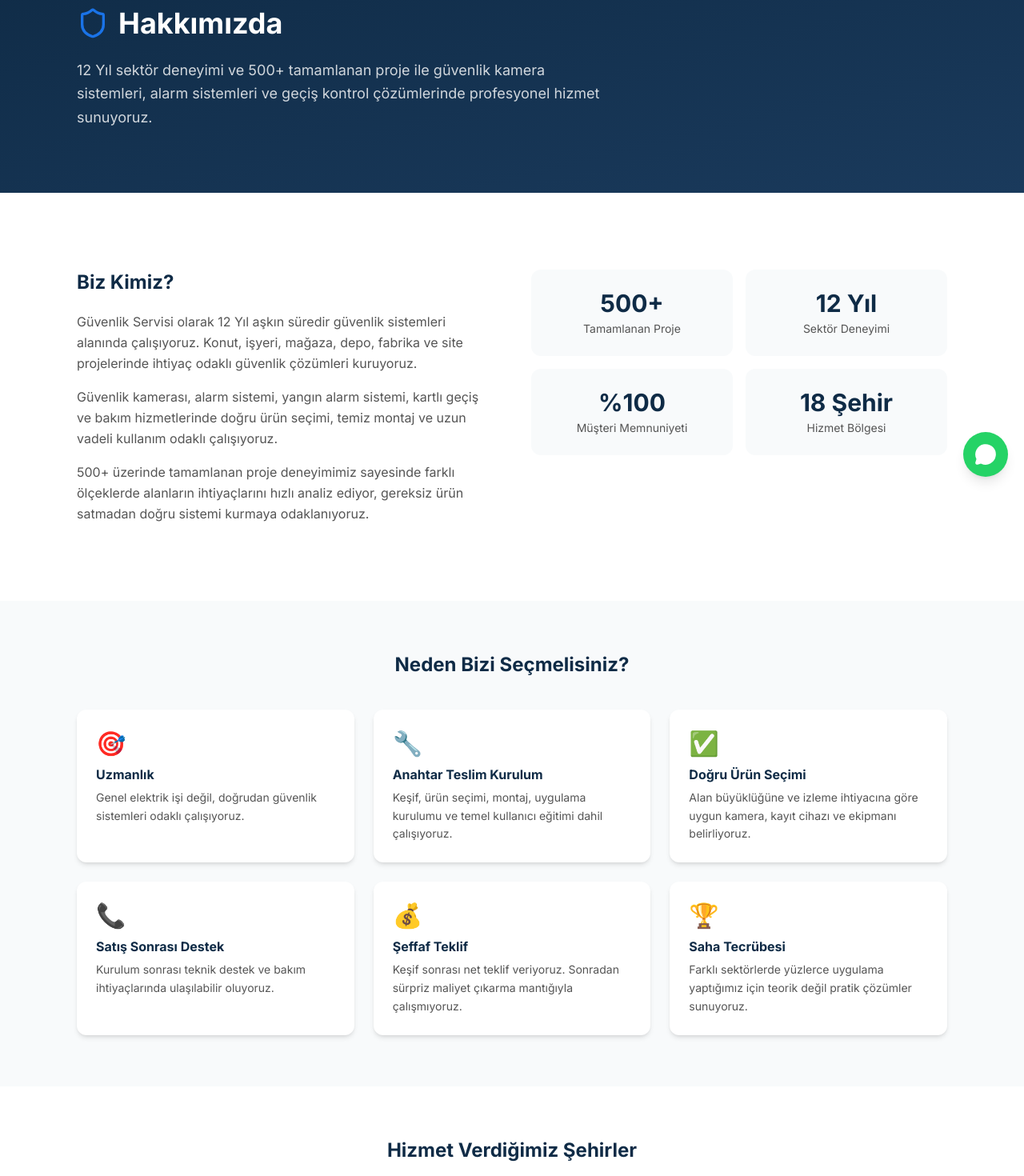
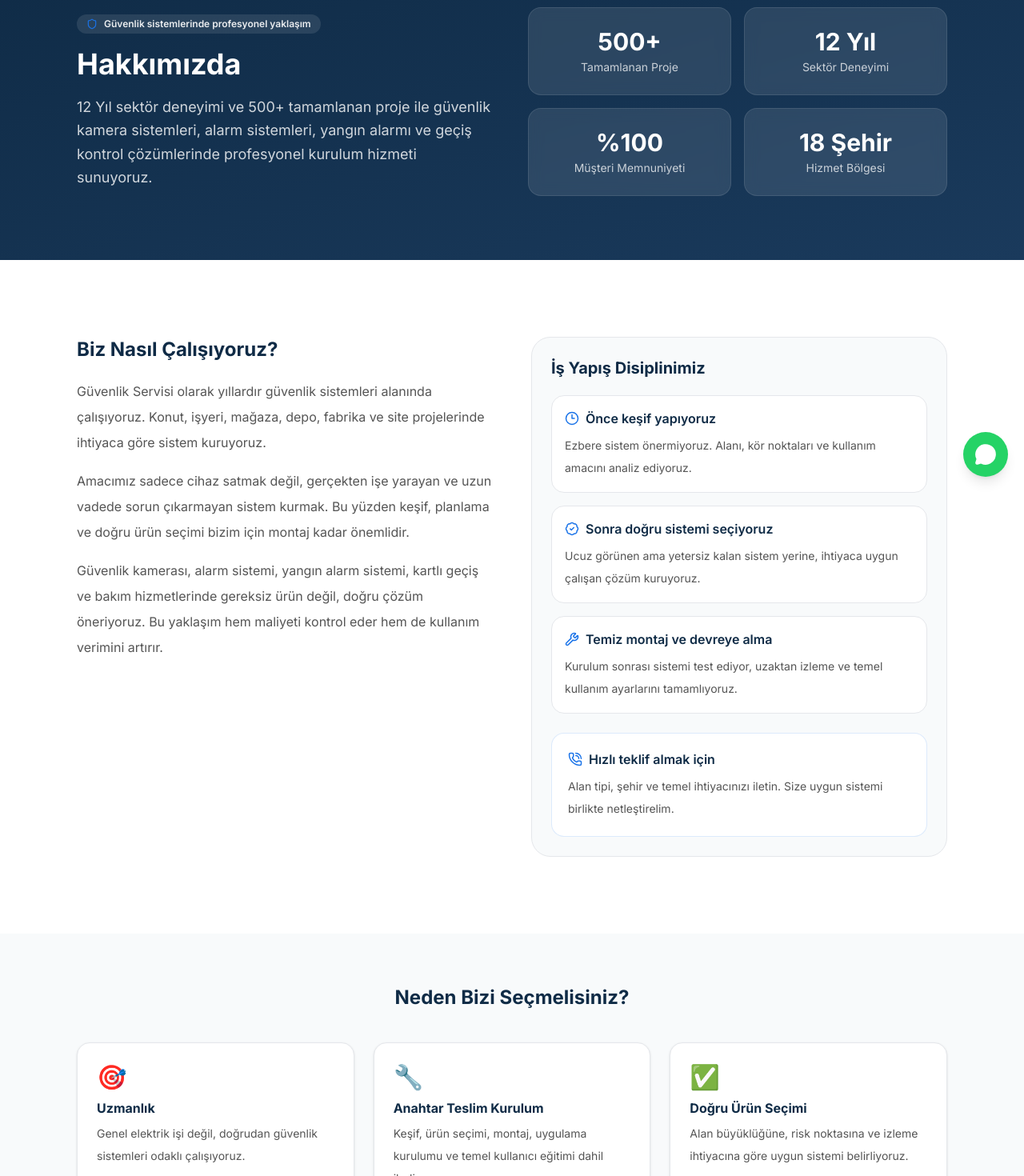
Before and after one commit to Alfasoylu/guvenlikservisi, a Next.js app: page /hakkimizda in a window 1280 px wide. Shown: the part 180-1650 px from the top of the page at 80% size. Built offline with nearby package versions, Linux system fonts and the light colour scheme.

Commit message:
Revise Hakkımızda page content and layout
Updated the content and structure of the Hakkımızda page, enhancing the service descriptions and adding new sections for clarity.

```diff
--- a/src/app/hakkimizda/page.tsx
+++ b/src/app/hakkimizda/page.tsx
@@ -1,6 +1,6 @@
 import type { Metadata } from "next";
 import Link from "next/link";
-import { Shield, CheckCircle } from "lucide-react";
+import { Shield, CheckCircle, BadgeCheck, Clock3, Wrench, PhoneCall } from "lucide-react";
 import { Container } from "@/components/ui/Container";
 import CTASection from "@/components/sections/CTASection";
 import { siteConfig } from "@/data/site-config";
@@ -10,9 +10,60 @@ import { generateLocalBusinessSchema, generateBreadcrumbSchema } from "@/lib/sch
 export const metadata: Metadata = {
   title: "Hakkımızda | Güvenlik Servisi",
   description:
-    "12 yıllık sektör deneyimi ve 500+ tamamlanan proje ile güvenlik kamera, alarm ve geçiş kontrol sistemlerinde profesyonel kurulum hizmeti sunuyoruz.",
+    "Güvenlik kamera sistemleri, alarm sistemleri ve geçiş kontrol çözümlerinde profesyonel keşif, doğru ürün seçimi ve anahtar teslim kurulum hizmeti sunuyoruz.",
   alternates: { canonical: "https://guvenlikservisi.com/hakkimizda" },
 };
+
+const guvenKartlari = [
+  {
+    icon: "🎯",
+    title: "Uzmanlık",
+    desc: "Genel elektrik işi değil, doğrudan güvenlik sistemleri odaklı çalışıyoruz.",
+  },
+  {
+    icon: "🔧",
+    title: "Anahtar Teslim Kurulum",
+    desc: "Keşif, ürün seçimi, montaj, uygulama kurulumu ve temel kullanıcı eğitimi dahil ilerliyoruz.",
+  },
+  {
+    icon: "✅",
+    title: "Doğru Ürün Seçimi",
+    desc: "Alan büyüklüğüne, risk noktasına ve izleme ihtiyacına göre uygun sistemi belirliyoruz.",
+  },
+  {
+    icon: "📞",
+    title: "Satış Sonrası Destek",
+    desc: "Kurulumdan sonra teknik destek ve bakım ihtiyaçlarında ulaşılabilir oluyoruz.",
+  },
+  {
+    icon: "💰",
+    title: "Şeffaf Teklif",
+    desc: "Keşif sonrası net teklif veriyoruz. Sonradan sürpriz maliyet çıkarma mantığıyla çalışmıyoruz.",
+  },
+  {
+    icon: "🏆",
+    title: "Saha Tecrübesi",
+    desc: "Farklı alanlarda yaptığımız uygulamalar sayesinde teorik değil, pratik çözümler sunuyoruz.",
+  },
+];
+
+const surecMaddeleri = [
+  {
+    icon: <Clock3 size={18} className="text-accent" />,
+    title: "Önce keşif yapıyoruz",
+    desc: "Ezbere sistem önermiyoruz. Alanı, kör noktaları ve kullanım amacını analiz ediyoruz.",
+  },
+  {
+    icon: <BadgeCheck size={18} className="text-accent" />,
+    title: "Sonra doğru sistemi seçiyoruz",
+    desc: "Ucuz görünen ama yetersiz kalan sistem yerine, ihtiyaca uygun çalışan çözüm kuruyoruz.",
+  },
+  {
+    icon: <Wrench size={18} className="text-accent" />,
+    title: "Temiz montaj ve devreye alma",
+    desc: "Kurulum sonrası sistemi test ediyor, uzaktan izleme ve temel kullanım ayarlarını tamamlıyoruz.",
+  },
+];
 
 export default function HakkimizdaSayfasi() {
   const lbSchema = generateLocalBusinessSchema();
@@ -46,44 +97,20 @@ export default function HakkimizdaSayfasi() {
 
       <section className="bg-gradient-to-br from-primary to-[#1A3A5C] text-white py-16 md:py-20">
         <Container>
-          <div className="flex items-center gap-3 mb-6">
-            <Shield size={40} className="text-accent" />
-            <h1 className="text-3xl sm:text-4xl font-bold">Hakkımızda</h1>
-          </div>
+          <div className="grid grid-cols-1 items-center gap-10 lg:grid-cols-2">
+            <div>
+              <div className="mb-4 inline-flex items-center gap-2 rounded-full bg-white/10 px-3 py-1 text-xs font-semibold text-white/90">
+                <Shield size={14} className="text-accent" />
+                Güvenlik sistemlerinde profesyonel yaklaşım
+              </div>
 
-          <p className="text-white/80 text-lg max-w-2xl leading-relaxed">
-            {siteConfig.stats.experience} sektör deneyimi ve {siteConfig.stats.projects} tamamlanan
-            proje ile güvenlik kamera sistemleri, alarm sistemleri ve geçiş kontrol çözümlerinde
-            profesyonel hizmet sunuyoruz.
-          </p>
-        </Container>
-      </section>
+              <h1 className="mb-4 text-3xl sm:text-4xl font-bold leading-tight">Hakkımızda</h1>
 
-      <section className="py-16 md:py-24 bg-white">
-        <Container>
-          <div className="grid grid-cols-1 lg:grid-cols-2 gap-12 items-start">
-            <div>
-              <h2 className="text-2xl font-bold text-primary mb-5">Biz Kimiz?</h2>
-
-              <div className="space-y-4 text-text-light leading-relaxed">
-                <p>
-                  Güvenlik Servisi olarak {siteConfig.stats.experience} aşkın süredir güvenlik
-                  sistemleri alanında çalışıyoruz. Konut, işyeri, mağaza, depo, fabrika ve site
-                  projelerinde ihtiyaç odaklı güvenlik çözümleri kuruyoruz.
-                </p>
-
-                <p>
-                  Güvenlik kamerası, alarm sistemi, yangın alarm sistemi, kartlı geçiş ve bakım
-                  hizmetlerinde doğru ürün seçimi, temiz montaj ve uzun vadeli kullanım odaklı
-                  çalışıyoruz.
-                </p>
-
-                <p>
-                  {siteConfig.stats.projects} üzerinde tamamlanan proje deneyimimiz sayesinde farklı
-                  ölçeklerde alanların ihtiyaçlarını hızlı analiz ediyor, gereksiz ürün satmadan
-                  doğru sistemi kurmaya odaklanıyoruz.
-                </p>
-              </div>
+              <p className="max-w-2xl text-lg leading-relaxed text-white/80">
+                {siteConfig.stats.experience} sektör deneyimi ve {siteConfig.stats.projects} tamamlanan
+                proje ile güvenlik kamera sistemleri, alarm sistemleri, yangın alarmı ve geçiş
+                kontrol çözümlerinde profesyonel kurulum hizmeti sunuyoruz.
+              </p>
             </div>
 
             <div className="grid grid-cols-2 gap-4">
@@ -93,9 +120,12 @@ export default function HakkimizdaSayfasi() {
                 { value: siteConfig.stats.satisfaction, label: "Müşteri Memnuniyeti" },
                 { value: `${siteConfig.serviceCityCount} Şehir`, label: "Hizmet Bölgesi" },
               ].map((stat, i) => (
-                <div key={i} className="bg-surface rounded-xl p-6 text-center">
-                  <div className="text-3xl font-bold text-primary mb-1">{stat.value}</div>
-                  <div className="text-text-light text-sm">{stat.label}</div>
+                <div
+                  key={i}
+                  className="rounded-2xl border border-white/10 bg-white/10 p-6 text-center backdrop-blur-sm"
+                >
+                  <div className="mb-1 text-3xl font-bold text-white">{stat.value}</div>
+                  <div className="text-sm text-white/75">{stat.label}</div>
                 </div>
               ))}
             </div>
@@ -103,67 +133,100 @@ export default function HakkimizdaSayfasi() {
         </Container>
       </section>
 
-      <section className="py-16 bg-surface">
+      <section className="bg-white py-16 md:py-24">
         <Container>
-          <h2 className="text-2xl font-bold text-primary text-center mb-10">
+          <div className="grid grid-cols-1 gap-12 lg:grid-cols-2">
+            <div>
+              <h2 className="mb-5 text-2xl font-bold text-primary">Biz Nasıl Çalışıyoruz?</h2>
+
+              <div className="space-y-4 text-text-light leading-8">
+                <p>
+                  Güvenlik Servisi olarak yıllardır güvenlik sistemleri alanında çalışıyoruz.
+                  Konut, işyeri, mağaza, depo, fabrika ve site projelerinde ihtiyaca göre sistem
+                  kuruyoruz.
+                </p>
+
+                <p>
+                  Amacımız sadece cihaz satmak değil, gerçekten işe yarayan ve uzun vadede sorun
+                  çıkarmayan sistem kurmak. Bu yüzden keşif, planlama ve doğru ürün seçimi bizim
+                  için montaj kadar önemlidir.
+                </p>
+
+                <p>
+                  Güvenlik kamerası, alarm sistemi, yangın alarm sistemi, kartlı geçiş ve bakım
+                  hizmetlerinde gereksiz ürün değil, doğru çözüm öneriyoruz. Bu yaklaşım hem
+                  maliyeti kontrol eder hem de kullanım verimini artırır.
+                </p>
+              </div>
+            </div>
+
+            <div className="rounded-3xl border border-gray-200 bg-surface p-6">
+              <h3 className="mb-5 text-xl font-bold text-primary">İş Yapış Disiplinimiz</h3>
+
+              <div className="space-y-4">
+                {surecMaddeleri.map((item) => (
+                  <div
+                    key={item.title}
+                    className="rounded-2xl border border-gray-200 bg-white p-4"
+                  >
+                    <div className="mb-2 flex items-center gap-2">
+                      {item.icon}
+                      <span className="font-semibold text-primary">{item.title}</span>
+                    </div>
+                    <p className="text-sm leading-7 text-text-light">{item.desc}</p>
+                  </div>
+                ))}
+              </div>
+
+              <div className="mt-6 rounded-2xl border border-accent/15 bg-white p-5">
+                <div className="mb-2 flex items-center gap-2 text-primary">
+                  <PhoneCall size={18} className="text-accent" />
+                  <span className="font-semibold">Hızlı teklif almak için</span>
+                </div>
+                <p className="text-sm leading-7 text-text-light">
+                  Alan tipi, şehir ve temel ihtiyacınızı iletin. Size uygun sistemi birlikte
+                  netleştirelim.
+                </p>
+              </div>
+            </div>
+          </div>
+        </Container>
+      </section>
+
+      <section className="bg-surface py-16">
+        <Container>
+          <h2 className="mb-10 text-center text-2xl font-bold text-primary">
             Neden Bizi Seçmelisiniz?
           </h2>
 
-          <div className="grid grid-cols-1 sm:grid-cols-2 lg:grid-cols-3 gap-6">
-            {[
-              {
-                icon: "🎯",
-                title: "Uzmanlık",
-                desc: "Genel elektrik işi değil, doğrudan güvenlik sistemleri odaklı çalışıyoruz.",
-              },
-              {
-                icon: "🔧",
-                title: "Anahtar Teslim Kurulum",
-                desc: "Keşif, ürün seçimi, montaj, uygulama kurulumu ve temel kullanıcı eğitimi dahil çalışıyoruz.",
-              },
-              {
-                icon: "✅",
-                title: "Doğru Ürün Seçimi",
-                desc: "Alan büyüklüğüne ve izleme ihtiyacına göre uygun kamera, kayıt cihazı ve ekipmanı belirliyoruz.",
-              },
-              {
-                icon: "📞",
-                title: "Satış Sonrası Destek",
-                desc: "Kurulum sonrası teknik destek ve bakım ihtiyaçlarında ulaşılabilir oluyoruz.",
-              },
-              {
-                icon: "💰",
-                title: "Şeffaf Teklif",
-                desc: "Keşif sonrası net teklif veriyoruz. Sonradan sürpriz maliyet çıkarma mantığıyla çalışmıyoruz.",
-              },
-              {
-                icon: "🏆",
-                title: "Saha Tecrübesi",
-                desc: "Farklı sektörlerde yüzlerce uygulama yaptığımız için teorik değil pratik çözümler sunuyoruz.",
-              },
-            ].map((item, i) => (
-              <div key={i} className="bg-white rounded-xl p-6 shadow-md">
-                <div className="text-3xl mb-3">{item.icon}</div>
-                <h3 className="font-bold text-primary mb-2">{item.title}</h3>
-                <p className="text-text-light text-sm leading-relaxed">{item.desc}</p>
+          <div className="grid grid-cols-1 gap-6 sm:grid-cols-2 lg:grid-cols-3">
+            {guvenKartlari.map((item, i) => (
+              <div key={i} className="rounded-2xl border border-gray-200 bg-white p-6 shadow-sm">
+                <div className="mb-3 text-3xl">{item.icon}</div>
+                <h3 className="mb-2 font-bold text-primary">{item.title}</h3>
+                <p className="text-sm leading-7 text-text-light">{item.desc}</p>
               </div>
             ))}
           </div>
         </Container>
       </section>
 
-      <section className="py-16 bg-white">
+      <section className="bg-white py-16">
         <Container>
-          <h2 className="text-2xl font-bold text-primary text-center mb-8">
-            Hizmet Verdiğimiz Şehirler
-          </h2>
+          <div className="mb-8 text-center">
+            <h2 className="mb-3 text-2xl font-bold text-primary">Hizmet Verdiğimiz Şehirler</h2>
+            <p className="mx-auto max-w-3xl text-sm leading-7 text-text-light">
+              Şu anda aktif olarak {siteConfig.serviceCityCount} şehirde hizmet veriyoruz. Gerçekten
+              operasyonumuz olan bölgeleri gösteriyoruz.
+            </p>
+          </div>
 
           <div className="flex flex-wrap justify-center gap-3">
             {cities.map((city) => (
               <Link
                 key={city.slug}
                 href={`/${city.slug}`}
-                className="flex items-center gap-2 bg-surface hover:bg-accent/10 text-primary px-4 py-2 rounded-lg text-sm font-medium transition-colors"
+                className="flex items-center gap-2 rounded-lg bg-surface px-4 py-2 text-sm font-medium text-primary transition-colors hover:bg-accent/10"
               >
                 <CheckCircle size={14} className="text-cta" />
                 {city.name}
@@ -175,7 +238,7 @@ export default function HakkimizdaSayfasi() {
 
       <CTASection
         title="Güvenliğinizi Şansa Bırakmayın"
-        subtitle="Ücretsiz keşif ve hızlı teklif için hemen bizimle iletişime geçin."
+        subtitle="Ücretsiz keşif ve hızlı teklif için bizimle iletişime geçin. İhtiyacınıza uygun sistemi birlikte belirleyelim."
       />
     </>
   );
```
